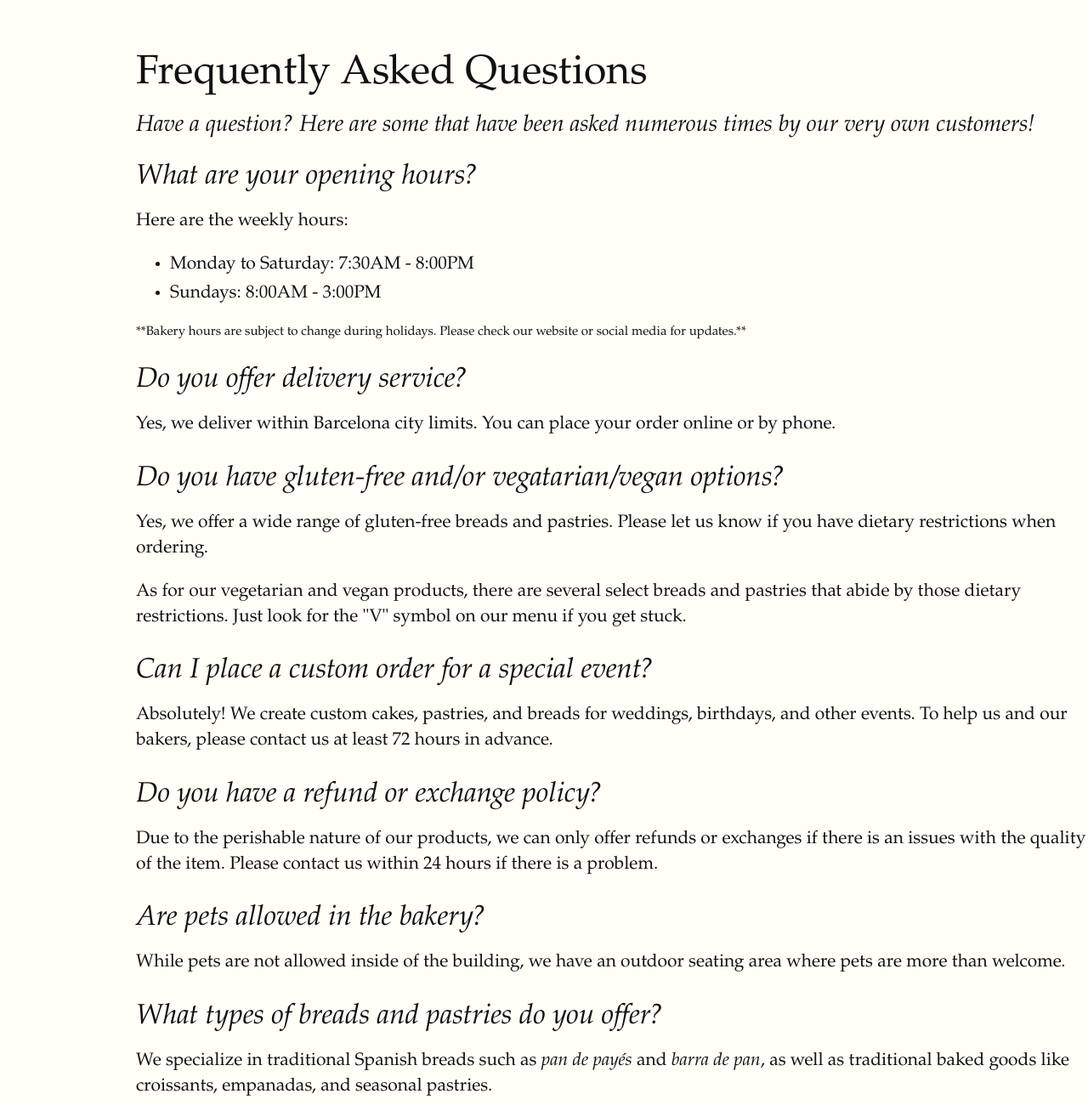
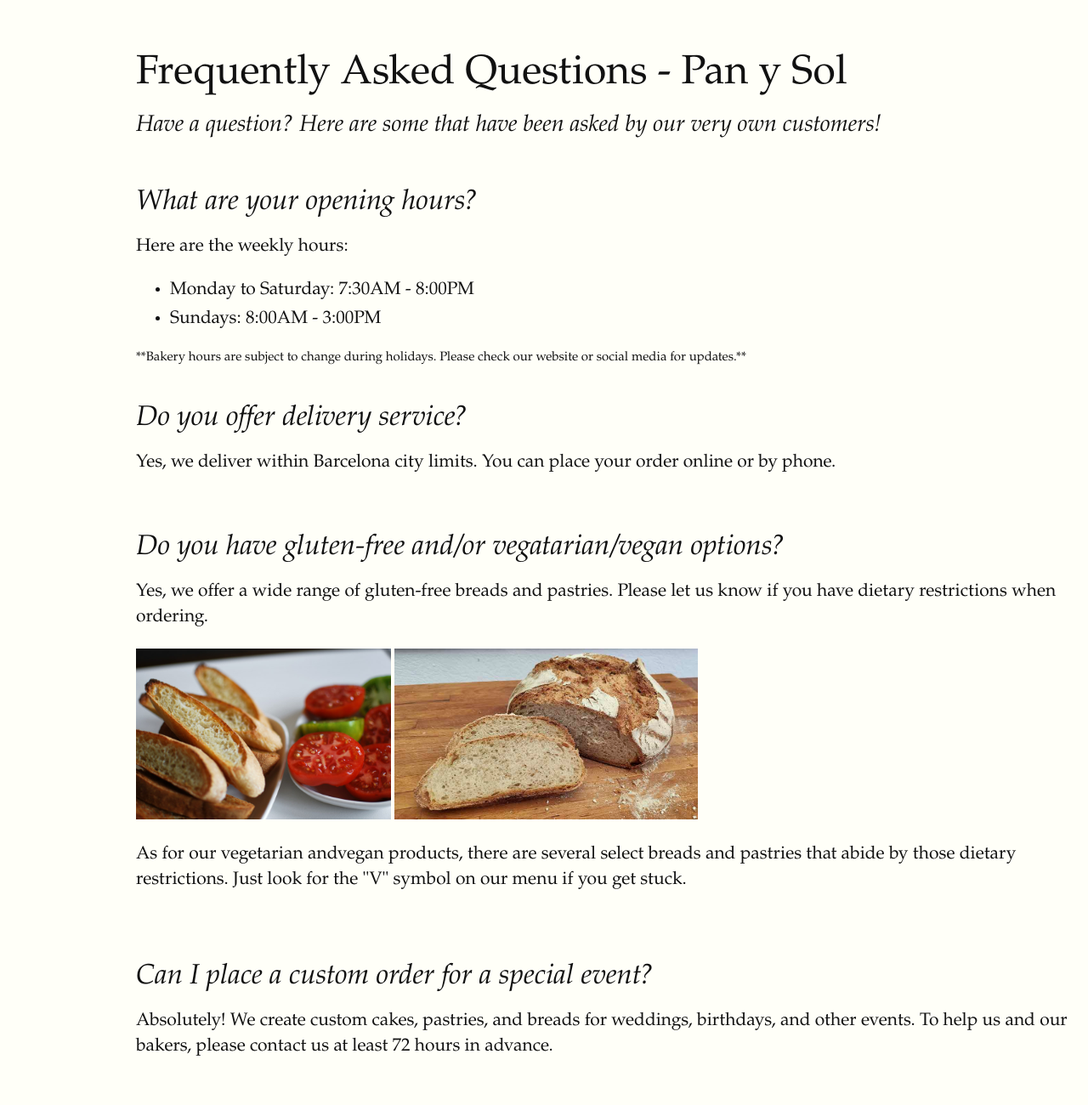
Before and after one commit to anishid7/framework_challenge, a plain HTML site: page index.html in a window 1280 px wide. Shown: the part 80-1380 px from the top of the page at 85% size. Drawn offline with Linux system fonts and the light colour scheme; a web font is replaced by a local one.

Commit message:
added images and changes to html

```diff
--- a/index.html
+++ b/index.html
@@ -9,8 +9,9 @@
     </head>
     <body>
         <article>
-        <h1>Frequently Asked Questions</h1>
-        <p class="subtitle">Have a question? Here are some that have been asked numerous times by our very own customers!</p>
+        <h1>Frequently Asked Questions - Pan y Sol</h1>
+        <p class="subtitle">Have a question? Here are some that have been asked by our very own customers!</p>
+            <section>
                 <div>
                     <h2>What are your opening hours?</h2>
                     <p>Here are the weekly hours:</p>
@@ -20,31 +21,46 @@
                     </ul>
                     <sidenote>**Bakery hours are subject to change during holidays. Please check our website or social media for updates.**</sidenote>
                 </div>
+            </section>
             <div>
                 <h2>Do you offer delivery service?</h2>
                 <p>Yes, we deliver within Barcelona city limits. You can place your order online or by phone.</p>
             </div>
+            <section>
                 <div>
                     <h2>Do you have gluten-free and/or vegatarian/vegan options?</h2>
                     <p>Yes, we offer a wide range of gluten-free breads and pastries. Please let us know if you have dietary restrictions when ordering.</p>
-                <p>As for our vegetarian and vegan products, there are several select breads and pastries that abide by those dietary restrictions. Just look for the "V" symbol on our menu if you get stuck.</p>
+                    <img src="images/barra-de-pan.jpg" alt="Our very own Barra de Pan" width="300">
+                    <img src="images/pan-payes.jpg" alt="Pan de Payes" width="357">
+                    <p>As for our vegetarian andvegan products, there are several select breads and pastries that abide by those dietary restrictions. Just look for the "V" symbol on our menu if you get stuck.</p>
                 </div>
+            </section>
+            <section>
                 <div>
                     <h2>Can I place a custom order for a special event?</h2>
                     <p>Absolutely! We create custom cakes, pastries, and breads for weddings, birthdays, and other events. To help us and our bakers, please contact us at least 72 hours in advance.</p>
                 </div>
+            </section>
+            <section>
                 <div>
                     <h2>Do you have a refund or exchange policy?</h2>
                     <p>Due to the perishable nature of our products, we can only offer refunds or exchanges if there is an issues with the quality of the item. Please contact us within 24 hours if there is a problem.</p>
                 </div>
+            </section>
+            <section>
                 <div>
                     <h2>Are pets allowed in the bakery?</h2>
                     <p>While pets are not allowed inside of the building, we have an outdoor seating area where pets are more than welcome.</p>
                 </div>
+            </section>
+            <section>
                 <div>
                     <h2>What types of breads and pastries do you offer?</h2>
                     <p>We specialize in traditional Spanish breads such as <i>pan de payés</i> and <i>barra de pan</i>, as well as traditional baked goods like croissants, empanadas, and seasonal pastries. </p>
+                    <img src="images/empanada.jpg" width="400">
                 </div>
+            </section>
+        </article>
         <section>
             <hr>We appreciate your feedback and opinions very much to help better our business and the service to our customers, whom of which we value very much. If you have any other questions or concerns, please submit them here and we will get back to you as soon as we can.</hr>
             <section>
--- a/tufte.css
+++ b/tufte.css
@@ -97,7 +97,7 @@ hr {
     border: 0;
     border-top: 1px solid #ccc;
     margin: 1em 0;
-    padding: 0;
+    padding: auto !important;
 }
 
 p.subtitle {
@@ -137,7 +137,6 @@ ul {
 p {
     margin-top: 1.4rem;
     margin-bottom: 1.4rem;
-    padding-right: 0;
     vertical-align: baseline;
 }
 
```
Also changed, not shown: images/barra-de-pan.jpg (added), images/empanada.jpg (added), images/pan-payes.jpg (added). Lines whose indentation alone changed are shown as unchanged.
